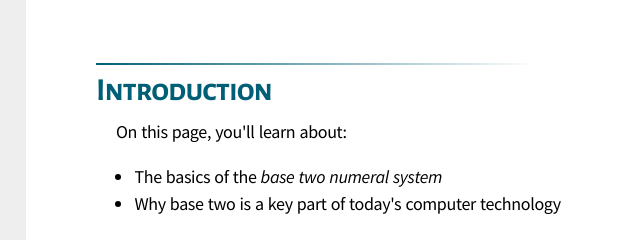
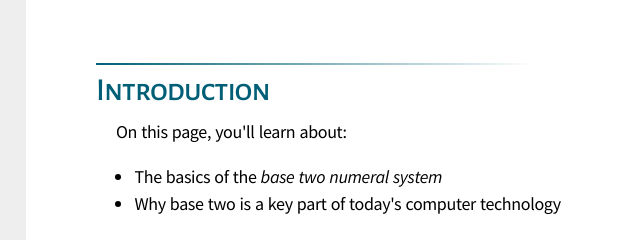
Before and after one commit to weldnebula/Computers, a plain HTML site: page index.html in a window 1280 px wide. Shown: the part 393-633 px from the top of the page, 214-854 px from the left. Drawn offline with Linux system fonts and the light colour scheme.

Commit message:
Add files via upload

```diff
--- a/css/style.css
+++ b/css/style.css
@@ -71,6 +71,7 @@ h1 {
     margin-top: 5px;
     margin-left: -20px;
     font-size: 2.0rem;
+    font-weight: 500;
     line-height: 2.5rem;
 }
 
@@ -275,9 +276,7 @@ aside {
     margin-top: 50px;
     /* margin: 50px 5% 0px 5% */
     padding: 10px 30px 10px 30px;
-    /*
-    background-image: linear-gradient(to right, rgba(114,203,225,0), rgba(114,203,225,0), rgba(114,203,225,0.25), rgba(114,203,225,0.5), rgba(114,203,225,0.8), rgba(114,203,225,0.8), rgba(114,203,225,0.5), rgba(114,203,225,0.25), rgba(114,203,225,0), rgba(114,203,225,0));
-     */
+    /* background-image: linear-gradient(to right, rgba(114,203,225,0), rgba(114,203,225,0), rgba(114,203,225,0.25), rgba(114,203,225,0.5), rgba(114,203,225,0.8), rgba(114,203,225,0.8), rgba(114,203,225,0.5), rgba(114,203,225,0.25), rgba(114,203,225,0), rgba(114,203,225,0)); */
     background-image: linear-gradient(to right, rgba(255,210,76,0), rgba(255,210,76,0), rgba(255,210,76,0.25), rgba(255,210,76,0.5), rgba(255,210,76,1), rgba(255,210,76,1), rgba(255,210,76,0.5), rgba(255,210,76,0.25), rgba(255,210,76,0), rgba(255,210,76,0));
     background-image: linear-gradient(to right, rgba(255,210,76,0), rgba(255,210,76,0), rgba(255,210,76,0.25), rgba(255,210,76,0.5), rgba(255,210,76,0.8), rgba(255,210,76,0.8), rgba(255,210,76,0.5), rgba(255,210,76,0.25), rgba(255,210,76,0), rgba(255,210,76,0));
     border-bottom: 0px solid #004050;
```
